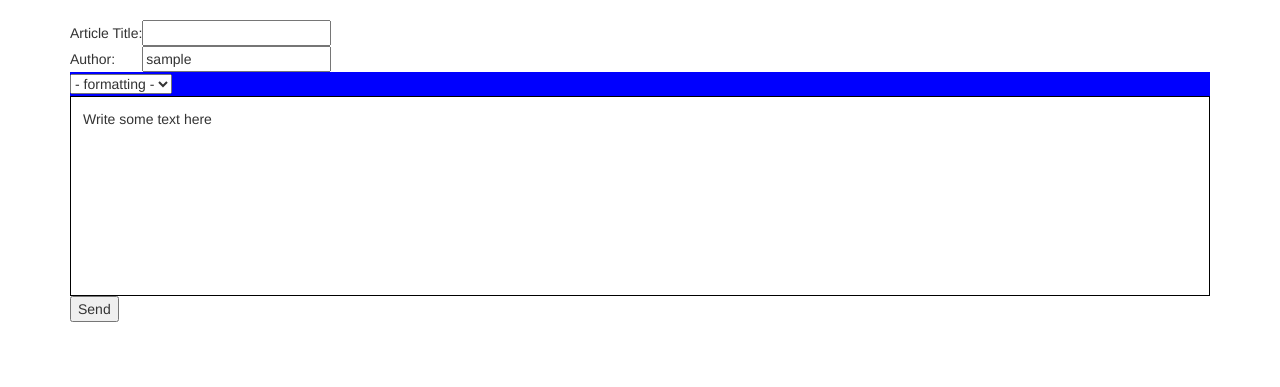
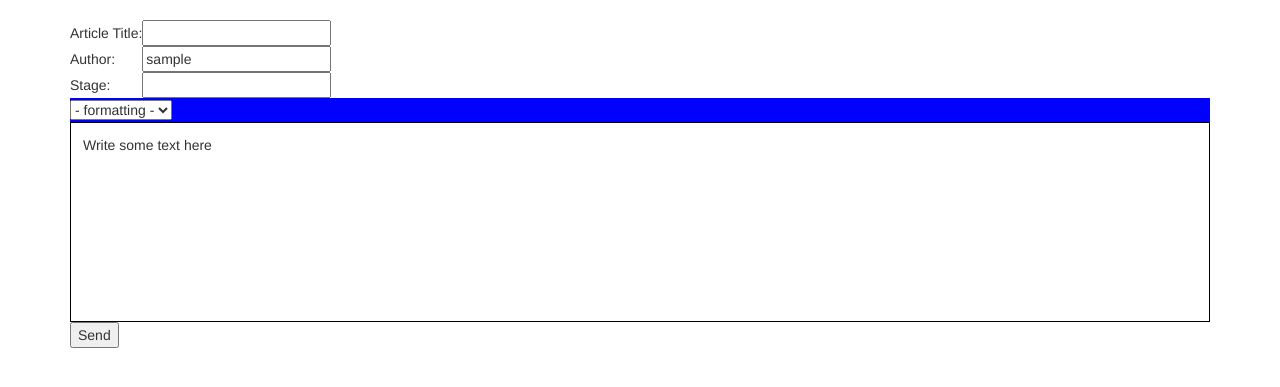
Before and after one commit to libreoss/liberator-api, a Django app: page /editor/new in a window 1280 px wide. Shown: the part 72-459 px from the top of the page. Run offline with Django 3.2, Linux system fonts and the light colour scheme; the visitor is signed in with stand-in values (Sample User, id 1); some libraries are stand-ins or nearby versions.

Commit message:
Edit stage

```diff
--- a/article_editor/templates/editor.html
+++ b/article_editor/templates/editor.html
@@ -32,6 +32,14 @@ value="{{article.name}}"
 " />
 </tr>
 
+<tr>
+<td>Stage:</td>
+<td><input type="text" name="articleStage"
+{% if article %}
+value="{{article.stage}}"
+{%endif%}
+/></td>
+</tr>
 </table>
 
 <input type="hidden" name="myDoc">
--- a/article_editor/views.py
+++ b/article_editor/views.py
@@ -15,6 +15,7 @@ def article_submit(request, article_id="", script=""):
             document = request.POST["myDoc"]
             title = request.POST["articleTitle"]
             author = request.POST["articleAuthor"]
+            stage = request.POST["articleStage"]
             entry = Article.objects.get(pk = article_id)
             entry.name = title
             if script == "cyr":
@@ -22,6 +23,7 @@ def article_submit(request, article_id="", script=""):
             else:
                 entry.contents_lat = document
             entry.author = Author.objects.get(username = author)
+            entry.stage = stage
             entry.save()
             return render(request, "show_document.html", {"doc": document})
     else:
@@ -31,10 +33,12 @@ def article_submit(request, article_id="", script=""):
             document = request.POST["myDoc"]
             title = request.POST["articleTitle"]
             author = request.POST["articleAuthor"]
+            stage = request.POST["articleStage"]
             if author.strip() and title.strip(): # Check are title and authors fields populated
                 entry = Article()
                 entry.name = title
                 entry.author = Author.objects.get(username = author)
+                entry.stage = stage
                 entry.contents_lat = document
                 entry.save()
             return render(request, "show_document.html", {"doc": document})
```
